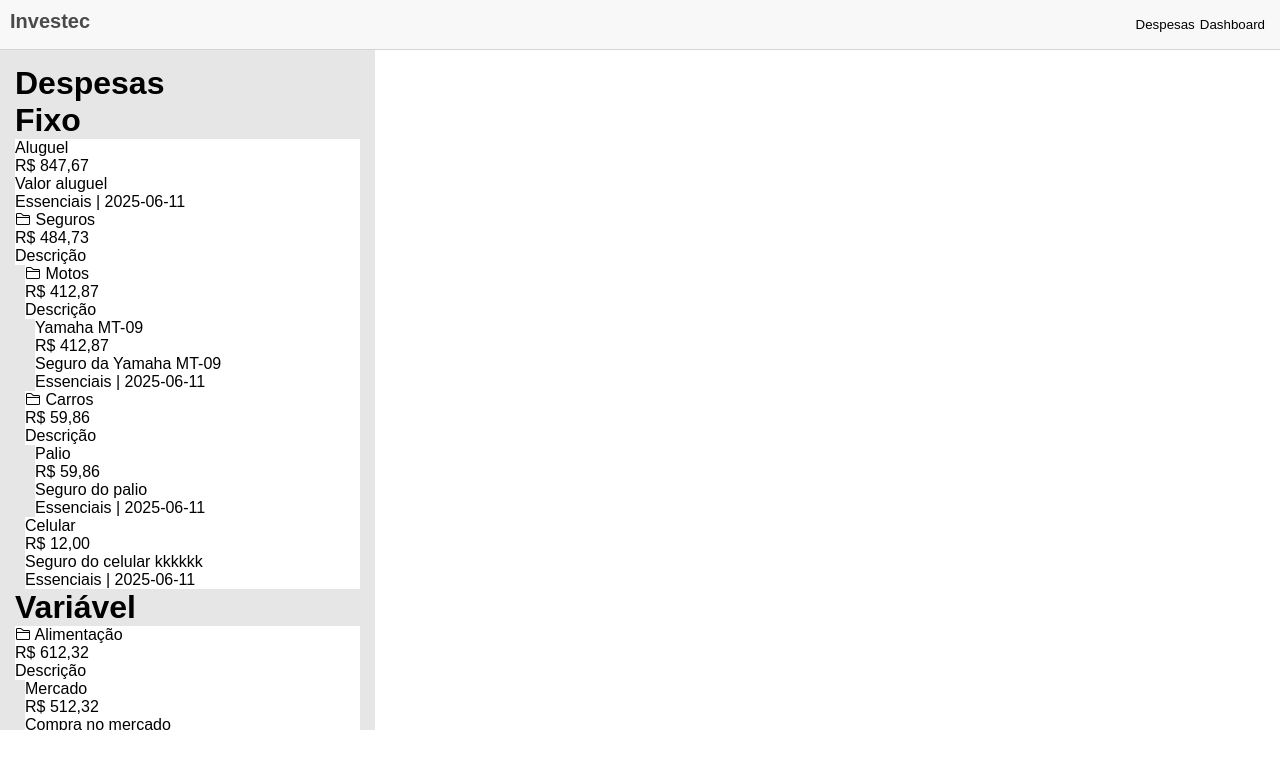
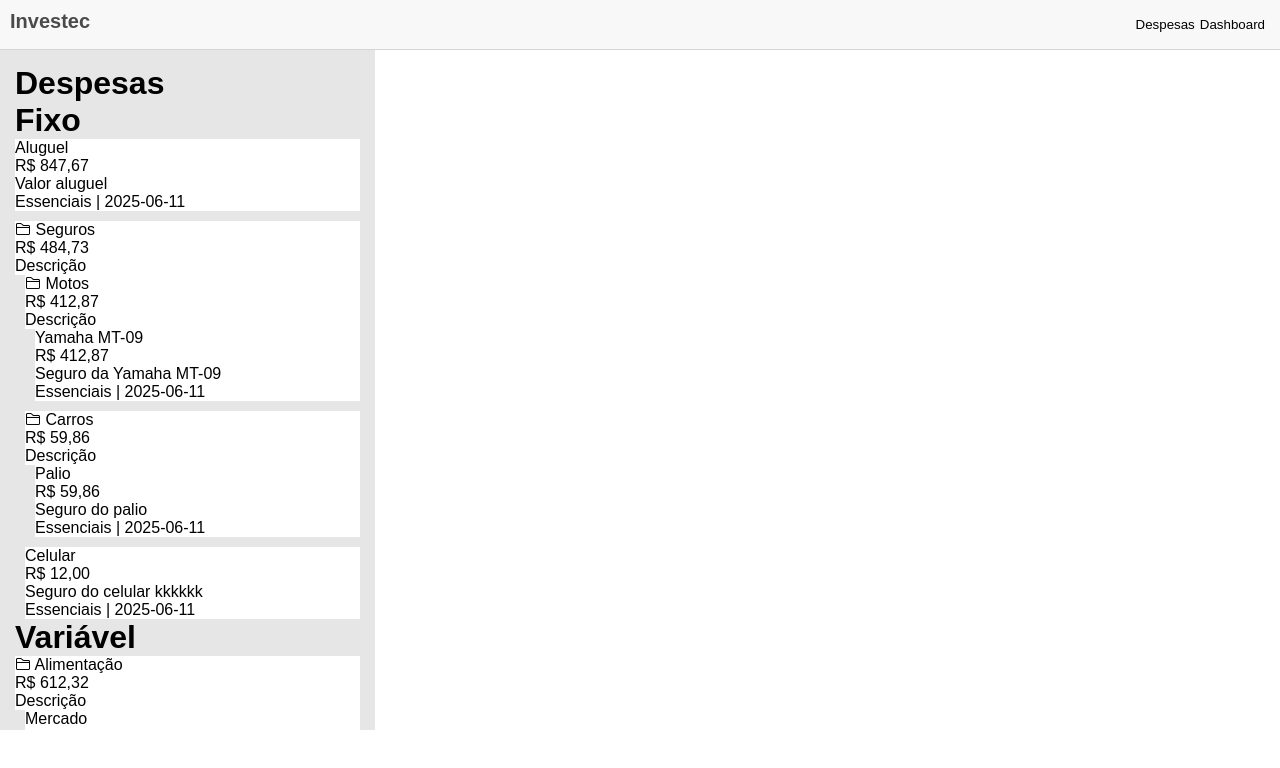
Before and after one commit to D4fto/ControleDeGastosDW2, a React (Vite) app: page / in a window 1280 px wide. Shown: the top 768 px of the page. Built offline with nearby package versions, Linux system fonts and the light colour scheme; no server answers; a web font is replaced by a local one.

Commit message:
Update ExpansesList.jsx

```diff
--- a/src/ExpansesList.jsx
+++ b/src/ExpansesList.jsx
@@ -46,7 +46,7 @@ function createExpansesList2(expIdArray, expanses, groupArray){
         continue
     }
 
-    return <div>{elements}</div>
+    return <>{elements}</>
 }
 export default function ExpansesList({data}){
 
```
